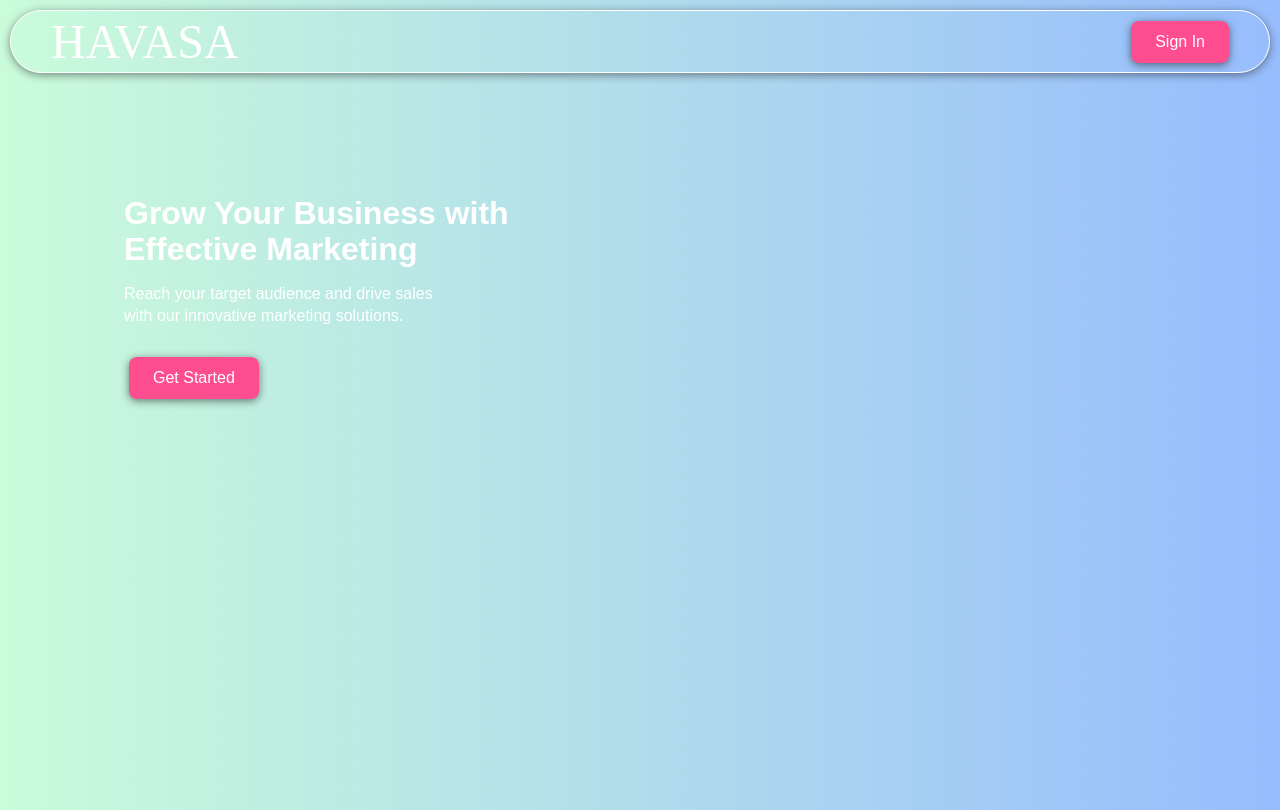
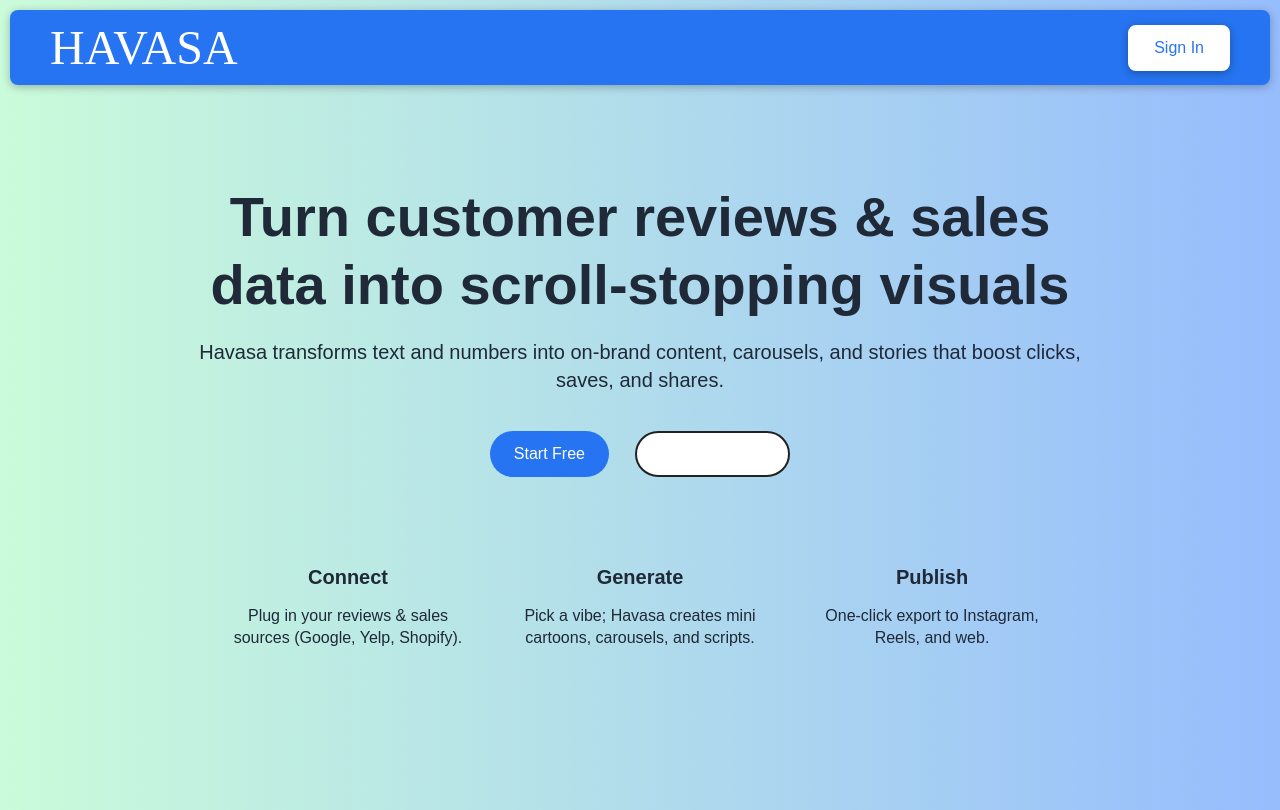
Before and after one commit to Birla10/Enchanta, a React (Create React App) app in the folder frontend/: page / in a window 1280 px wide. Built offline with nearby package versions, Linux system fonts and the light colour scheme; the HTML template or start-up script is replaced by a standard one.

Commit message:
style: refine landing page spacing and nav styling

```diff
--- a/frontend/src/components/LandingPage.css
+++ b/frontend/src/components/LandingPage.css
@@ -1,51 +1,86 @@
-/* Wrapper */
+/* Landing page layout */
 .landing-page {
   display: flex;
-  margin-left: -100px;
-  margin-top: 50px;
-  padding: 2rem 5vw;
-  box-sizing: border-box;
+  flex-direction: column;
+  align-items: center;
+  /* reduce top padding to remove gap under navbar */
+  padding: 2rem 1rem;
+  text-align: center;
 }
 
-/* Text */
-.hero-text {
-  max-width: 600px;
-  color: #fff;
-  z-index: 2;
+/* Hero section */
+.hero {
+  max-width: 900px;
 }
 
-.hero-text h1 {
-  font-size: clamp(2rem, 2vw, 3rem);
+.hero h1 {
+  font-size: clamp(2rem, 5vw, 3.5rem);
+  font-weight: 700;
+  line-height: 1.2;
   margin-bottom: 1rem;
-  font-weight: bold;
-  line-height: 1.1;
 }
 
-.hero-text p {
-  font-size: clamp(1rem, 0.5vw, 1.3rem);
-  margin-bottom: 1.5rem;
+.hero p {
+  font-size: clamp(1rem, 2.5vw, 1.25rem);
+  margin-bottom: 2rem;
   line-height: 1.4;
 }
 
-.hero-text button {
-  background-color: #FE4E8F;
-  color: #fff;
-  padding: 12px 24px;
-  border: none;
-  border-radius: 8px;
-  cursor: pointer;
-  font-size: 1rem;
-  box-shadow: 0 2px 8px rgba(0, 0, 0, 0.5);
+.cta-buttons {
+  display: flex;
+  justify-content: center;
+  gap: 1rem;
 }
 
-.hero-text button:hover {
-  background-color: transparent;
+.start-btn {
+  background-color: #2674f1;
+  color: #fff;
+  border: none;
+  padding: 0.75rem 1.5rem;
+  border-radius: 9999px;
+  font-size: 1rem;
+  cursor: pointer;
 }
 
-/* Mobile Responsive */
+.examples-btn {
+  background-color: #fff;
+  border: 2px solid #222;
+  padding: 0.75rem 1.5rem;
+  border-radius: 9999px;
+  font-size: 1rem;
+  cursor: pointer;
+}
+
+/* Feature section */
+.features {
+  display: flex;
+  flex-wrap: wrap;
+  justify-content: center;
+  gap: 2rem;
+  margin-top: 4rem;
+  max-width: 1000px;
+}
+
+.feature {
+  max-width: 260px;
+}
+
+.feature h3 {
+  margin-bottom: 0.5rem;
+  font-size: 1.25rem;
+}
+
+.feature p {
+  font-size: 1rem;
+  line-height: 1.4;
+}
+
 @media (max-width: 768px) {
-  .landing-page {
-    justify-content: center; /* ✅ center on mobile */
-    text-align: center;
+  .cta-buttons {
+    flex-direction: column;
+  }
+  .features {
+    flex-direction: column;
+    align-items: center;
   }
 }
--- a/frontend/src/components/LandingPage.js
+++ b/frontend/src/components/LandingPage.js
@@ -11,16 +11,31 @@
 
   return (
     <div className="landing-page">
-      <div className="hero-text">
-        <h1>
-          Grow Your Business with <br /> Effective Marketing
-        </h1>
+      <section className="hero">
+        <h1>Turn customer reviews & sales data into scroll-stopping visuals</h1>
         <p>
-          Reach your target audience and drive sales <br/> with our innovative marketing
-          solutions.
+          Havasa transforms text and numbers into on-brand content, carousels, and
+          stories that boost clicks, saves, and shares.
         </p>
-        <button onClick={go}>Get Started</button>
-      </div>
+        <div className="cta-buttons">
+          <button className="start-btn" onClick={go}>Start Free</button>
+          <button className="examples-btn">See Examples</button>
+        </div>
+      </section>
+      <section className="features">
+        <div className="feature">
+          <h3>Connect</h3>
+          <p>Plug in your reviews & sales sources (Google, Yelp, Shopify).</p>
+        </div>
+        <div className="feature">
+          <h3>Generate</h3>
+          <p>Pick a vibe; Havasa creates mini cartoons, carousels, and scripts.</p>
+        </div>
+        <div className="feature">
+          <h3>Publish</h3>
+          <p>One-click export to Instagram, Reels, and web.</p>
+        </div>
+      </section>
     </div>
   );
 }
--- a/frontend/src/components/Login.js
+++ b/frontend/src/components/Login.js
@@ -28,6 +28,7 @@
       <button onClick={() => setIsRegister(!isRegister)}>
         {isRegister ? 'Have an account? Login' : 'No account? Register'}
       </button>
+      <button onClick={() => navigate('/')}>Back to Home</button>
     </div>
   );
 }
--- a/frontend/src/index.css
+++ b/frontend/src/index.css
@@ -42,15 +42,14 @@
 }
 
 .navbar {
-  background-color: transparent;
+  background-color: #2674f1; /* match new palette */
   display: flex;
   justify-content: space-between;
   align-items: center;
-  padding: 3px 40px;
-  margin: 10px 10px 0px 10px;
-  border: 1.2px solid white;
-  border-radius: 50px;
-  box-shadow: 0 2px 8px rgba(27, 26, 26, 0.5);
+  padding: 10px 40px;
+  margin: 10px 10px 0 10px;
+  border-radius: 8px;
+  box-shadow: 0 2px 8px rgba(27, 26, 26, 0.3);
 }
 
 .logo {
@@ -71,19 +70,19 @@
 
 .nav-links a,
 .nav-links button {
-  background-color: #FE4E8F;
-  color: #fff;
+  background-color: #fff;
+  color: #2674f1;
   padding: 12px 24px;
-  border: none;
+  border: 2px solid #fff;
   border-radius: 8px;
   cursor: pointer;
-  box-shadow: 0 2px 8px rgba(0, 0, 0, 0.5);
+  box-shadow: 0 2px 8px rgba(0, 0, 0, 0.3);
   text-decoration: none;
 }
 
 .nav-links a:hover,
 .nav-links button:hover {
-  color: #ffd54f;
+  background-color: #f0f0f0;
 }
 
 .auth-container {
```
